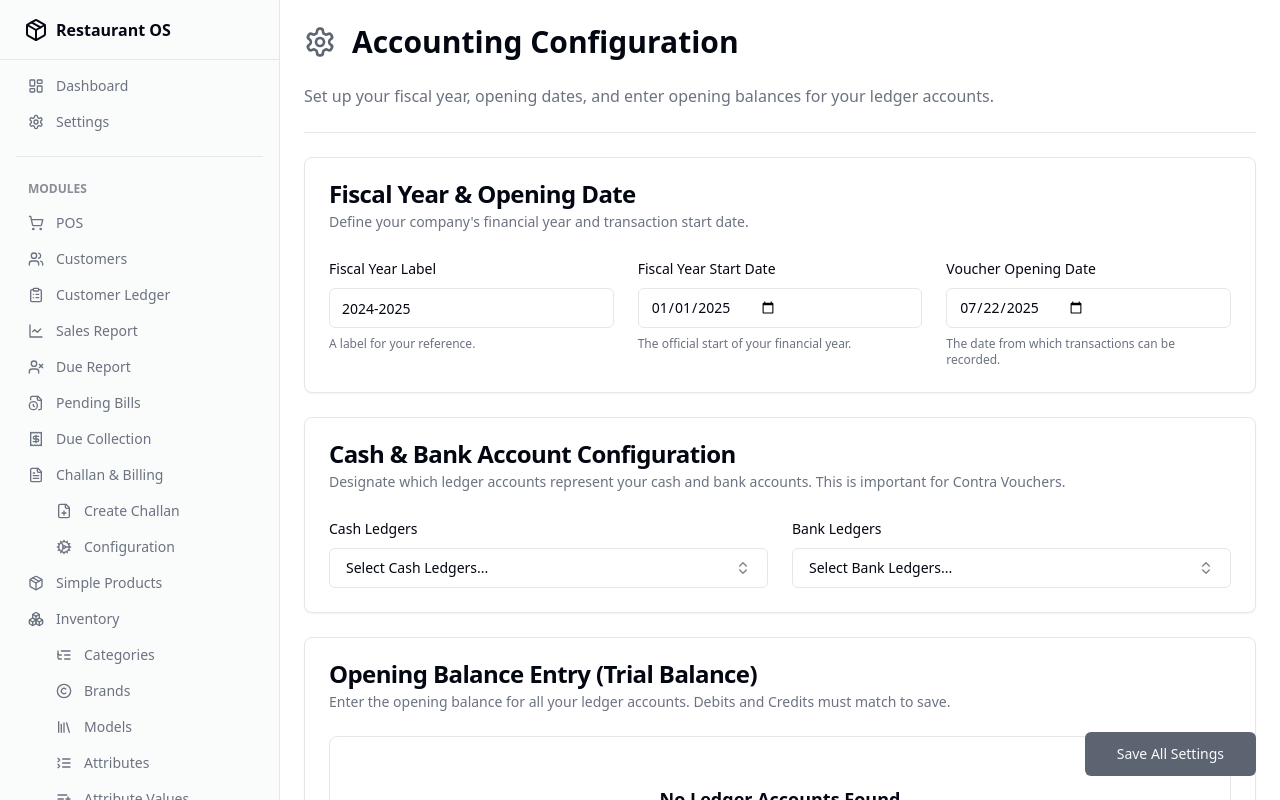
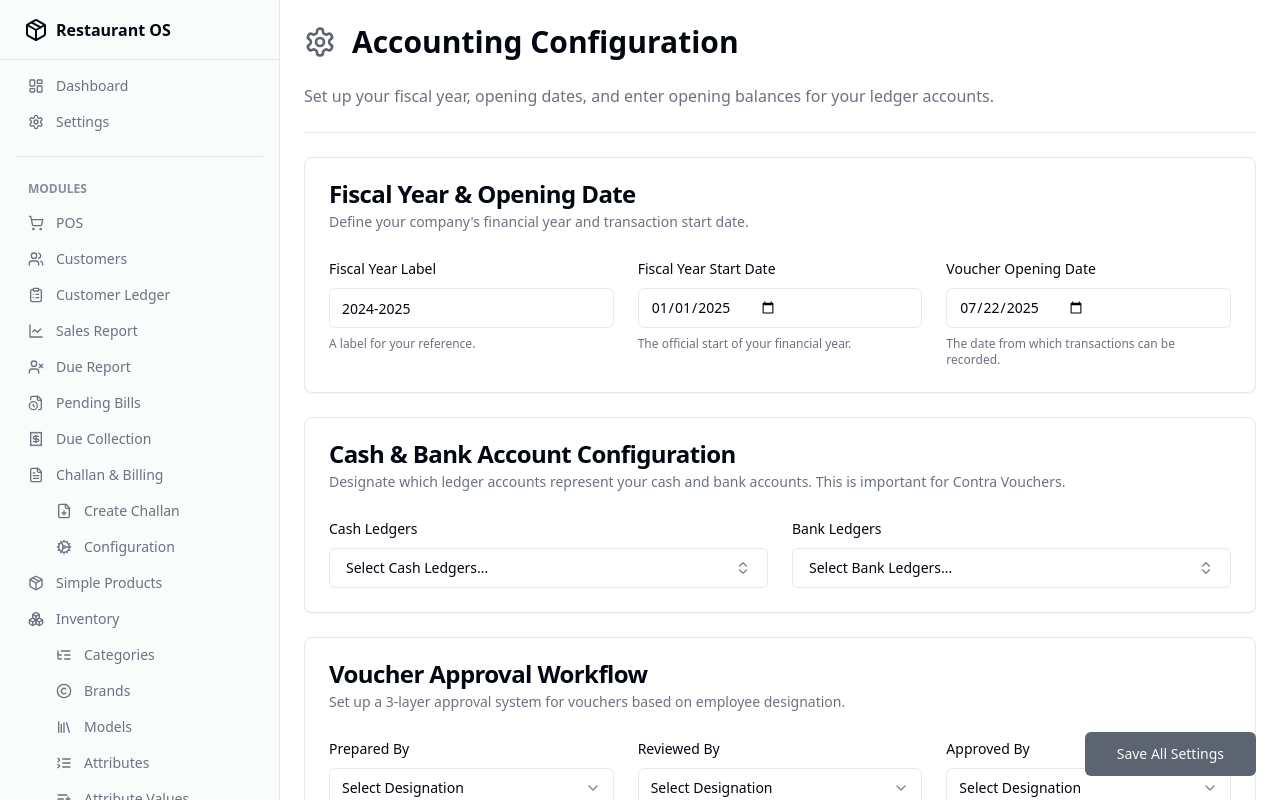
Before and after one commit to rahat1995/Order-Mgt, a Next.js app: page /admin/modules/accounting/configuration in a window 1280 px wide. Shown: the top 800 px of the page. Built offline with nearby package versions, Linux system fonts and the light colour scheme.

Commit message:
dear, want to configure who will approve, it would 3 layer, dynamic desi

```diff
--- a/src/components/admin/accounting/AccountingConfigurationClient.tsx
+++ b/src/components/admin/accounting/AccountingConfigurationClient.tsx
@@ -1,3 +1,4 @@
+
 
 'use client';
 
@@ -13,6 +14,7 @@ import { cn } from '@/lib/utils';
 import { AlertCircle, CheckCircle2, Check, ChevronsUpDown } from 'lucide-react';
 import { Popover, PopoverTrigger, PopoverContent } from '@/components/ui/popover';
 import { Command, CommandEmpty, CommandGroup, CommandInput, CommandItem, CommandList } from '@/components/ui/command';
+import { Select, SelectContent, SelectItem, SelectTrigger, SelectValue } from '@/components/ui/select';
 
 function MultiSelectCombobox({
   title,
@@ -83,6 +85,7 @@ function MultiSelectCombobox({
 
 export function AccountingConfigurationClient() {
   const { settings, setAccountingSettings, updateAllLedgerOpeningBalances, isLoaded } = useSettings();
+  const { designations } = settings;
 
   const [accountingConfig, setAccountingConfig] = useState<AccountingSettings>(settings.accountingSettings);
 
@@ -109,6 +112,16 @@ export function AccountingConfigurationClient() {
 
   const handleCashBankConfigChange = (field: 'cashLedgerIds' | 'bankLedgerIds', value: string[]) => {
     setAccountingConfig(prev => ({ ...prev, [field]: value }));
+  };
+
+  const handleApprovalLevelChange = (level: 'preparedBy' | 'reviewedBy' | 'approvedBy', value: string) => {
+    setAccountingConfig(prev => ({
+      ...prev,
+      voucherApprovalLevels: {
+        ...prev.voucherApprovalLevels,
+        [level]: value,
+      }
+    }));
   };
 
   const handleBalanceChange = (ledgerId: string, type: 'debit' | 'credit', value: string) => {
@@ -217,6 +230,43 @@ export function AccountingConfigurationClient() {
 
       <Card>
         <CardHeader>
+          <CardTitle>Voucher Approval Workflow</CardTitle>
+          <CardDescription>Set up a 3-layer approval system for vouchers based on employee designation.</CardDescription>
+        </CardHeader>
+        <CardContent className="grid grid-cols-1 md:grid-cols-3 gap-6">
+            <div className="space-y-2">
+                <Label>Prepared By</Label>
+                <Select value={accountingConfig.voucherApprovalLevels?.preparedBy || ''} onValueChange={(v) => handleApprovalLevelChange('preparedBy', v)}>
+                    <SelectTrigger><SelectValue placeholder="Select Designation" /></SelectTrigger>
+                    <SelectContent>
+                        {designations.map(d => <SelectItem key={d.id} value={d.id}>{d.name}</SelectItem>)}
+                    </SelectContent>
+                </Select>
+            </div>
+             <div className="space-y-2">
+                <Label>Reviewed By</Label>
+                <Select value={accountingConfig.voucherApprovalLevels?.reviewedBy || ''} onValueChange={(v) => handleApprovalLevelChange('reviewedBy', v)}>
+                    <SelectTrigger><SelectValue placeholder="Select Designation" /></SelectTrigger>
+                    <SelectContent>
+                        {designations.map(d => <SelectItem key={d.id} value={d.id}>{d.name}</SelectItem>)}
+                    </SelectContent>
+                </Select>
+            </div>
+             <div className="space-y-2">
+                <Label>Approved By</Label>
+                <Select value={accountingConfig.voucherApprovalLevels?.approvedBy || ''} onValueChange={(v) => handleApprovalLevelChange('approvedBy', v)}>
+                    <SelectTrigger><SelectValue placeholder="Select Designation" /></SelectTrigger>
+                    <SelectContent>
+                        {designations.map(d => <SelectItem key={d.id} value={d.id}>{d.name}</SelectItem>)}
+                    </SelectContent>
+                </Select>
+            </div>
+        </CardContent>
+      </Card>
+
+
+      <Card>
+        <CardHeader>
           <CardTitle>Opening Balance Entry (Trial Balance)</CardTitle>
           <CardDescription>Enter the opening balance for all your ledger accounts. Debits and Credits must match to save.</CardDescription>
         </CardHeader>
--- a/src/components/admin/accounting/print/VoucherPrint.tsx
+++ b/src/components/admin/accounting/print/VoucherPrint.tsx
@@ -1,3 +1,4 @@
+
 
 'use client';
 
@@ -6,6 +7,7 @@ import type { AccountingVoucher, LedgerAccount, OrganizationInfo } from '@/types
 import { Table, TableBody, TableCell, TableHead, TableHeader, TableRow } from '@/components/ui/table';
 import { amountToWords } from '@/lib/amountInWords';
 import { Package } from 'lucide-react';
+import { useSettings } from '@/context/SettingsContext';
 
 interface VoucherPrintProps {
   voucher: AccountingVoucher;
@@ -23,6 +25,13 @@ const formatDate = (isoString: string) => {
 };
 
 export const VoucherPrint = ({ voucher, organization, ledgerAccounts }: VoucherPrintProps) => {
+  const { settings } = useSettings();
+  const { designations } = settings;
+  const { voucherApprovalLevels } = settings.accountingSettings;
+
+  const preparedBy = designations.find(d => d.id === voucherApprovalLevels?.preparedBy)?.name || 'Prepared By';
+  const reviewedBy = designations.find(d => d.id === voucherApprovalLevels?.reviewedBy)?.name || 'Reviewed By';
+  const approvedBy = designations.find(d => d.id === voucherApprovalLevels?.approvedBy)?.name || 'Approved By';
 
   const getLedgerName = (ledgerId: string): string => {
     return ledgerAccounts.find(l => l.id === ledgerId)?.name || 'Unknown Ledger';
@@ -106,9 +115,9 @@ export const VoucherPrint = ({ voucher, organization, ledgerAccounts }: VoucherP
       </section>
 
       <footer className="mt-auto pt-16 grid grid-cols-3 gap-8 text-center text-xs">
-        <div><div className="border-t-2 border-gray-400 pt-2"><p>Prepared By</p></div></div>
-        <div><div className="border-t-2 border-gray-400 pt-2"><p>Reviewed By</p></div></div>
-        <div><div className="border-t-2 border-gray-400 pt-2"><p>Approved By</p></div></div>
+        <div><div className="border-t-2 border-gray-400 pt-2"><p>{preparedBy}</p></div></div>
+        <div><div className="border-t-2 border-gray-400 pt-2"><p>{reviewedBy}</p></div></div>
+        <div><div className="border-t-2 border-gray-400 pt-2"><p>{approvedBy}</p></div></div>
       </footer>
     </div>
   );
--- a/src/context/SettingsContext.tsx
+++ b/src/context/SettingsContext.tsx
@@ -1,3 +1,4 @@
+
 
 
 
@@ -77,6 +78,11 @@ const defaultSettings: AppSettings = {
     openingDate: new Date().toISOString().split('T')[0],
     cashLedgerIds: [],
     bankLedgerIds: [],
+    voucherApprovalLevels: {
+      preparedBy: undefined,
+      reviewedBy: undefined,
+      approvedBy: undefined,
+    }
   },
   microfinanceSettings: {
     samityTerm: 'Samity',
@@ -387,7 +393,14 @@ export const SettingsProvider = ({ children }: { children: React.ReactNode }) =>
         posSettings: { ...defaultSettings.posSettings, ...storedSettings.posSettings },
         serviceJobSettings: { ...defaultSettings.serviceJobSettings, ...storedSettings.serviceJobSettings },
         challanSettings: { ...defaultSettings.challanSettings, ...storedSettings.challanSettings },
-        accountingSettings: { ...defaultSettings.accountingSettings, ...storedSettings.accountingSettings },
+        accountingSettings: {
+            ...defaultSettings.accountingSettings,
+            ...storedSettings.accountingSettings,
+            voucherApprovalLevels: {
+              ...defaultSettings.accountingSettings.voucherApprovalLevels,
+              ...storedSettings.accountingSettings?.voucherApprovalLevels,
+            }
+        },
         microfinanceSettings: {
             ...defaultSettings.microfinanceSettings,
             ...storedSettings.microfinanceSettings,
--- a/src/types/index.ts
+++ b/src/types/index.ts
@@ -1,3 +1,4 @@
+
 
 
 
@@ -95,6 +96,11 @@ export interface AccountingSettings {
   openingDate: string; // ISO date
   cashLedgerIds?: string[];
   bankLedgerIds?: string[];
+  voucherApprovalLevels?: {
+    preparedBy?: string; // Designation ID
+    reviewedBy?: string; // Designation ID
+    approvedBy?: string; // Designation ID
+  }
 }
 
 export interface MemberMandatoryFields {
```
